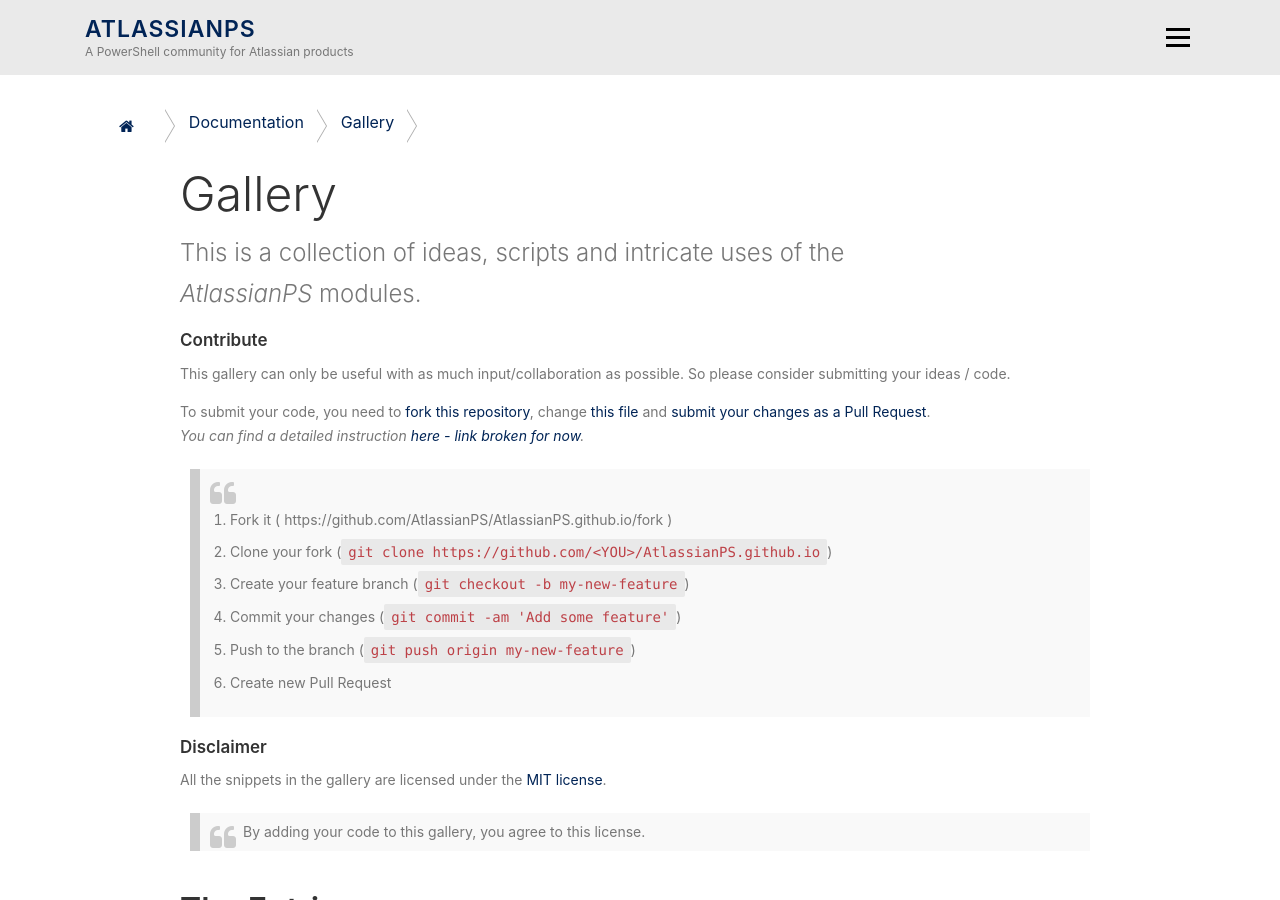
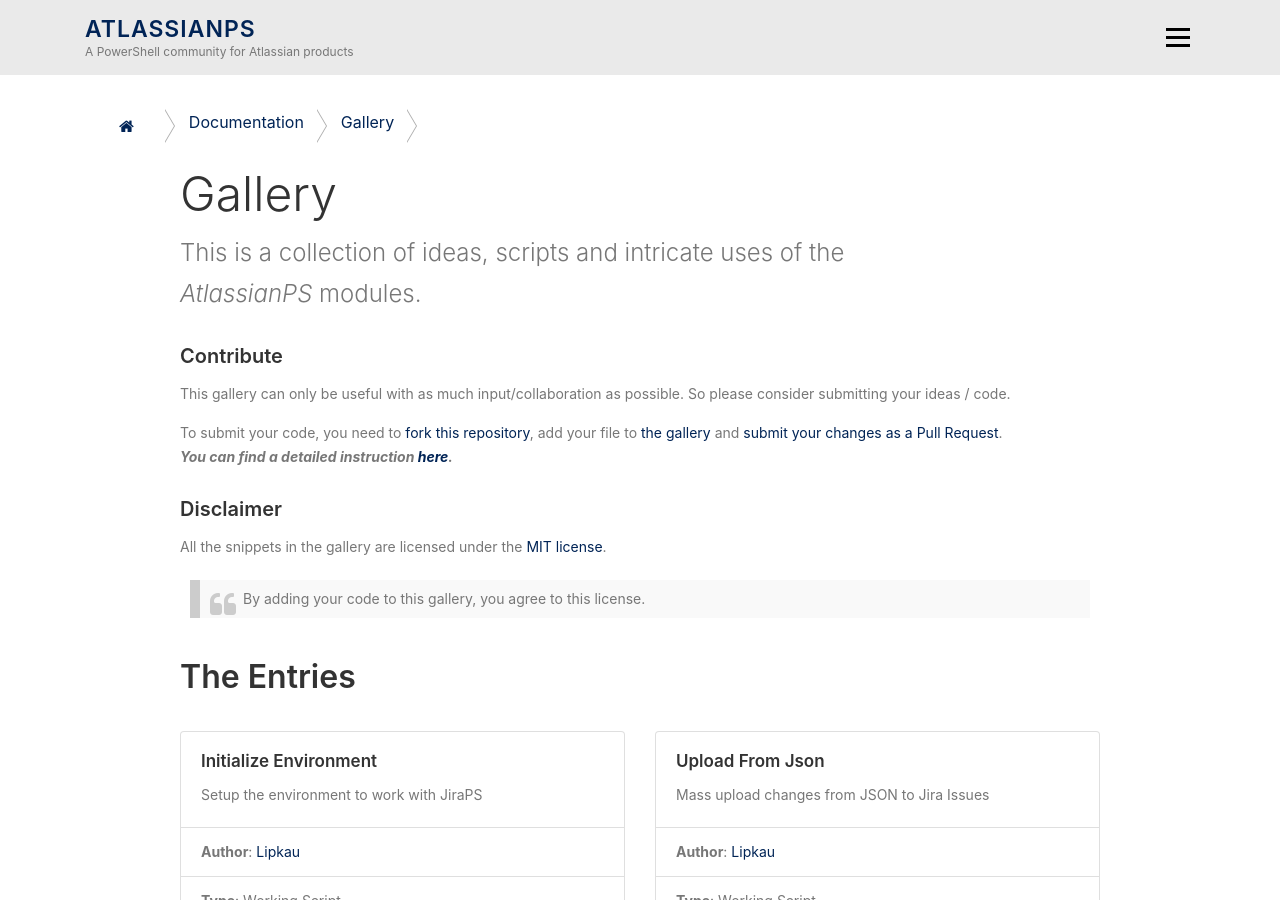
Before and after one commit to AtlassianPS/AtlassianPS.github.io, a Jekyll site: the page built from docs/Gallery/index.html, in a window 1280 px wide and 900 px high. Built offline with Jekyll 4.4.1, drawn with Linux system fonts in a browser that asks for light colours; nearby versions of some CDN libraries; comment, search, counter and statistics services are not loaded.

Commit message:
Updated how to contribute to the gallery

```diff
--- a/docs/Gallery/index.html
+++ b/docs/Gallery/index.html
@@ -4,26 +4,22 @@
 
 <p>This is a collection of ideas, scripts and intricate uses of the <i>AtlassianPS</i> modules.</p>
 
-<h4>Contribute</h4>
+<h3>Contribute</h3>
 
 <p>This gallery can only be useful with as much input/collaboration as possible. So please consider submitting your ideas / code.</p>
-<p>To submit your code, you need to <a href="https://github.com/AtlassianPS/AtlassianPS.github.io/fork">fork this repository</a>, change <a href="https://github.com/AtlassianPS/AtlassianPS.github.io/blob/master/pages/gallery.md">this file</a> and <a href="https://github.com/AtlassianPS/AtlassianPS.github.io/compare">submit your changes as a Pull Request</a>.<br/>
-<i>You can find a detailed instruction <a href="about:blank">here - link broken for now</a>.</i></p>
-<blockquote>
-    <ol>
-        <li>Fork it ( https://github.com/AtlassianPS/AtlassianPS.github.io/fork )</li>
-        <li>Clone your fork (<code>git clone https://github.com/&lt;YOU&gt;/AtlassianPS.github.io</code>)</li>
-        <li>Create your feature branch (<code>git checkout -b my-new-feature</code>)</li>
-        <li>Commit your changes (<code>git commit -am 'Add some feature'</code>)</li>
-        <li>Push to the branch (<code>git push origin my-new-feature</code>)</li>
-        <li>Create new Pull Request</li>
-    </ol>
-</blockquote>
+<p>
+    To submit your code, you need to <a href="https://github.com/AtlassianPS/AtlassianPS.github.io/fork">fork this repository</a>,
+    add your file to <a href="https://github.com/AtlassianPS/AtlassianPS.github.io/tree/master/docs/Gallery">the gallery</a>
+    and <a href="https://github.com/AtlassianPS/AtlassianPS.github.io/compare">submit your changes as a Pull Request</a>.<br/>
+    <strong><i>You can find a detailed instruction <a href="/docs/Contributing">here</a>.</i></strong>
+</p>
 
-<h4>Disclaimer</h4>
+<h3>Disclaimer</h3>
 
-All the snippets in the gallery are licensed under the <a href="https://github.com/AtlassianPS/AtlassianPS.github.io/blob/master/LICENSE">MIT license</a>.
-<blockquote>By adding your code to this gallery, you agree to this license.</blockquote>
+<p>
+    All the snippets in the gallery are licensed under the <a href="https://github.com/AtlassianPS/AtlassianPS.github.io/blob/master/LICENSE">MIT license</a>.
+    <blockquote>By adding your code to this gallery, you agree to this license.</blockquote>
+</p>
 
 <h2>The Entries</h2>
 
```
Also changed, not shown: .github/CONTRIBUTING.md.
